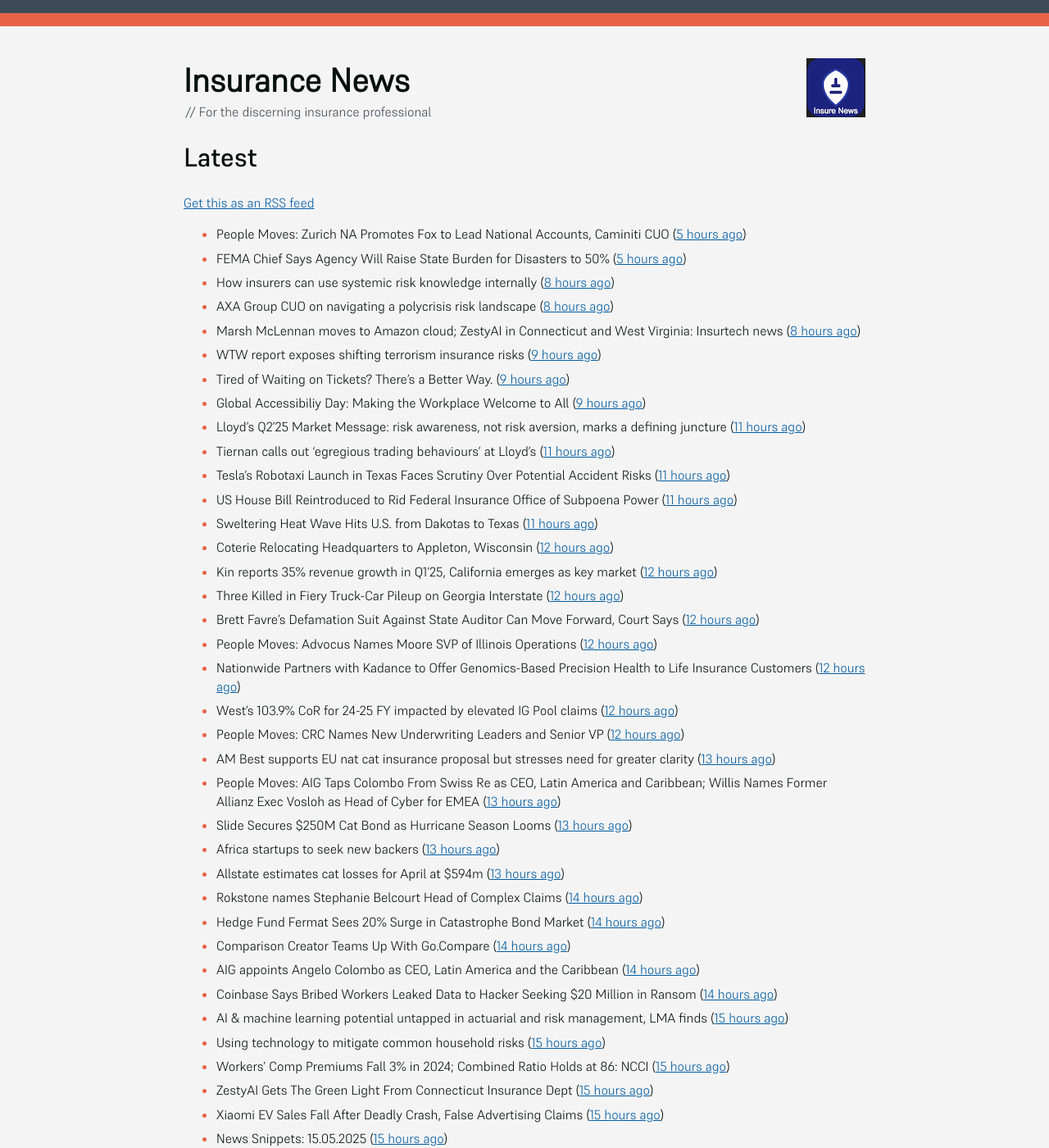
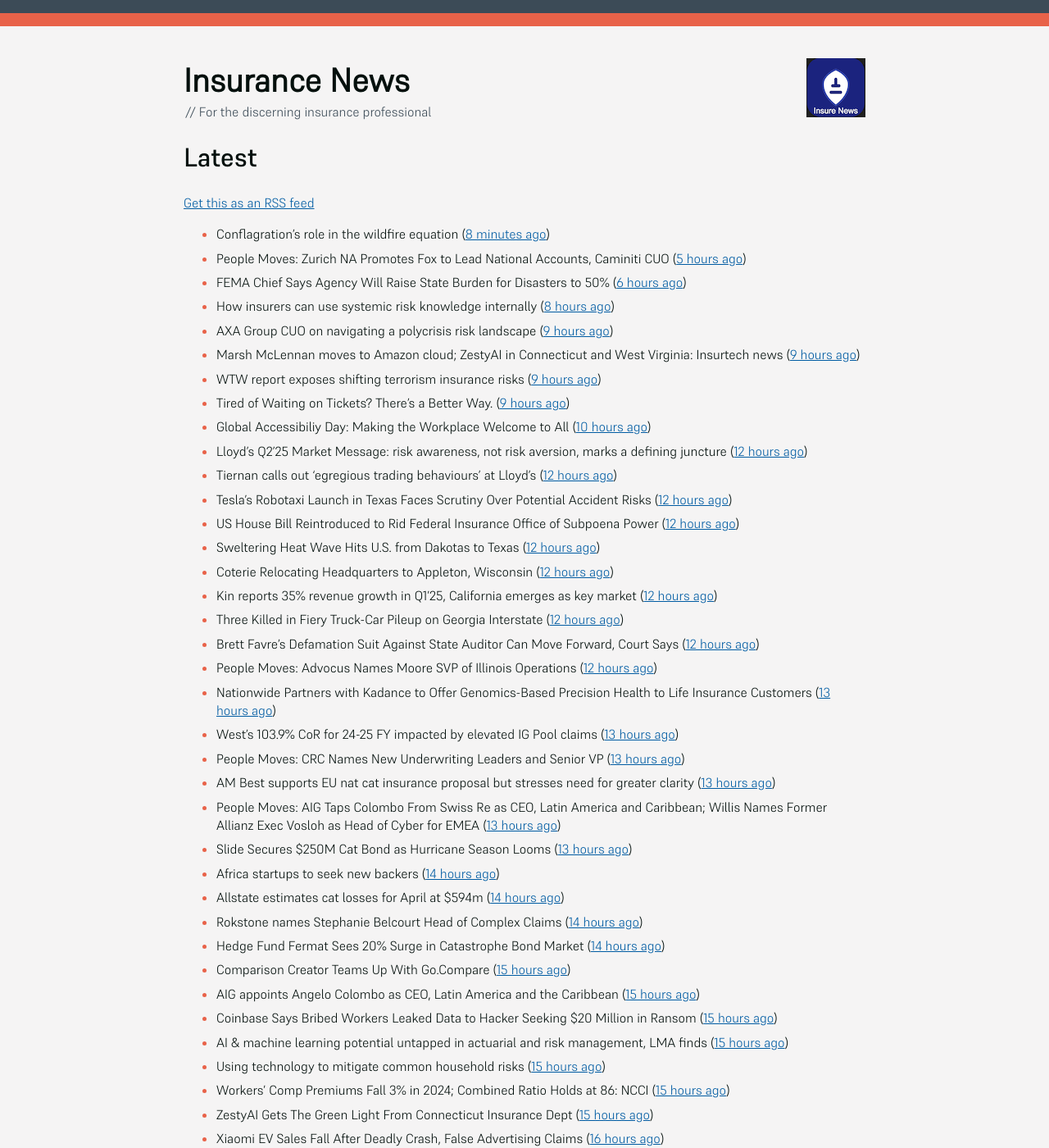
Before and after one commit to mat-0/feeds.thechels.uk, a Jekyll site: the page built from index.md, in a window 1280 px wide and 1400 px high. Shown: the whole window at 82% size. Built offline with Jekyll 4.4.1, drawn with Linux system fonts in a browser that asks for light colours; some of the changed text lies outside the part shown.

Commit message:
New Feed

```diff
--- a/index.md
+++ b/index.md
@@ -8,58 +8,59 @@ description: Latest Updates
 [Get this as an RSS feed](/feed.rss)
 
 <!-- news_marker starts -->
+- Conflagration’s role in the wildfire equation ([8 minutes ago](https://www.insurancejournal.com/blogs/cotality/2025/05/16/823947.htm))
 - People Moves: Zurich NA Promotes Fox to Lead National Accounts, Caminiti CUO ([5 hours ago](https://www.insurancejournal.com/news/national/2025/05/15/823985.htm))
-- FEMA Chief Says Agency Will Raise State Burden for Disasters to 50% ([5 hours ago](https://www.insurancejournal.com/news/national/2025/05/15/823980.htm))
+- FEMA Chief Says Agency Will Raise State Burden for Disasters to 50% ([6 hours ago](https://www.insurancejournal.com/news/national/2025/05/15/823980.htm))
 - How insurers can use systemic risk knowledge internally ([8 hours ago](https://www.dig-in.com/opinion/how-insurers-can-use-systemic-risk-knowledge-internally))
-- AXA Group CUO on navigating a polycrisis risk landscape ([8 hours ago](https://www.insurancebusinessmag.com/uk/news/breaking-news/axa-group-cuo-on-navigating-a-polycrisis-risk-landscape-535921.aspx))
-- Marsh McLennan moves to Amazon cloud; ZestyAI in Connecticut and West Virginia: Insurtech news ([8 hours ago](https://www.dig-in.com/news/marsh-mclennan-to-amazon-cloud-zestyai-and-insurtech-news))
+- AXA Group CUO on navigating a polycrisis risk landscape ([9 hours ago](https://www.insurancebusinessmag.com/uk/news/breaking-news/axa-group-cuo-on-navigating-a-polycrisis-risk-landscape-535921.aspx))
+- Marsh McLennan moves to Amazon cloud; ZestyAI in Connecticut and West Virginia: Insurtech news ([9 hours ago](https://www.dig-in.com/news/marsh-mclennan-to-amazon-cloud-zestyai-and-insurtech-news))
 - WTW report exposes shifting terrorism insurance risks ([9 hours ago](https://www.insurancebusinessmag.com/uk/news/breaking-news/wtw-report-exposes-shifting-terrorism-insurance-risks-535909.aspx))
 - Tired of Waiting on Tickets? There’s a Better Way. ([9 hours ago](https://www.insurancejournal.com/blogs/expert-insured/2025/05/15/823954.htm))
-- Global Accessibiliy Day: Making the Workplace Welcome to All ([9 hours ago](https://insurance-edge.net/2025/05/15/global-accessibiliy-day-making-the-workplace-welcome-to-all/))
-- Lloyd’s Q2’25 Market Message: risk awareness, not risk aversion, marks a defining juncture ([11 hours ago](https://www.reinsurancene.ws/lloyds-q225-market-message-risk-awareness-not-risk-aversion-marks-a-defining-juncture/))
-- Tiernan calls out ‘egregious trading behaviours’ at Lloyd’s ([11 hours ago](https://www.postonline.co.uk/lloydslondon/7957765/tiernan-calls-out-egregious-trading-behaviours-at-lloyds))
-- Tesla’s Robotaxi Launch in Texas Faces Scrutiny Over Potential Accident Risks ([11 hours ago](https://www.insurancejournal.com/news/southcentral/2025/05/15/823930.htm))
-- US House Bill Reintroduced to Rid Federal Insurance Office of Subpoena Power ([11 hours ago](https://www.insurancejournal.com/news/national/2025/05/15/823897.htm))
-- Sweltering Heat Wave Hits U.S. from Dakotas to Texas ([11 hours ago](https://www.insurancejournal.com/news/southcentral/2025/05/15/823927.htm))
+- Global Accessibiliy Day: Making the Workplace Welcome to All ([10 hours ago](https://insurance-edge.net/2025/05/15/global-accessibiliy-day-making-the-workplace-welcome-to-all/))
+- Lloyd’s Q2’25 Market Message: risk awareness, not risk aversion, marks a defining juncture ([12 hours ago](https://www.reinsurancene.ws/lloyds-q225-market-message-risk-awareness-not-risk-aversion-marks-a-defining-juncture/))
+- Tiernan calls out ‘egregious trading behaviours’ at Lloyd’s ([12 hours ago](https://www.postonline.co.uk/lloydslondon/7957765/tiernan-calls-out-egregious-trading-behaviours-at-lloyds))
+- Tesla’s Robotaxi Launch in Texas Faces Scrutiny Over Potential Accident Risks ([12 hours ago](https://www.insurancejournal.com/news/southcentral/2025/05/15/823930.htm))
+- US House Bill Reintroduced to Rid Federal Insurance Office of Subpoena Power ([12 hours ago](https://www.insurancejournal.com/news/national/2025/05/15/823897.htm))
+- Sweltering Heat Wave Hits U.S. from Dakotas to Texas ([12 hours ago](https://www.insurancejournal.com/news/southcentral/2025/05/15/823927.htm))
 - Coterie Relocating Headquarters to Appleton, Wisconsin ([12 hours ago](https://www.insurancejournal.com/news/midwest/2025/05/15/823924.htm))
 - Kin reports 35% revenue growth in Q1’25, California emerges as key market ([12 hours ago](https://www.reinsurancene.ws/kin-reports-35-revenue-growth-in-q125-california-emerges-as-key-market/))
 - Three Killed in Fiery Truck-Car Pileup on Georgia Interstate ([12 hours ago](https://www.insurancejournal.com/news/southeast/2025/05/15/823917.htm))
 - Brett Favre’s Defamation Suit Against State Auditor Can Move Forward, Court Says ([12 hours ago](https://www.insurancejournal.com/news/southeast/2025/05/15/823911.htm))
 - People Moves: Advocus Names Moore SVP of Illinois Operations ([12 hours ago](https://www.insurancejournal.com/news/midwest/2025/05/15/823905.htm))
-- Nationwide Partners with Kadance to Offer Genomics-Based Precision Health to Life Insurance Customers ([12 hours ago](https://www.insurtechinsights.com/nationwide-partners-with-kadance-to-offer-genomics-based-precision-health-to-life-insurance-customers/))
-- West’s 103.9% CoR for 24-25 FY impacted by elevated IG Pool claims ([12 hours ago](https://www.reinsurancene.ws/wests-103-9-cor-for-24-25-fy-impacted-by-elevated-ig-pool-claims/))
-- People Moves: CRC Names New Underwriting Leaders and Senior VP ([12 hours ago](https://www.insurancejournal.com/news/southeast/2025/05/15/823894.htm))
+- Nationwide Partners with Kadance to Offer Genomics-Based Precision Health to Life Insurance Customers ([13 hours ago](https://www.insurtechinsights.com/nationwide-partners-with-kadance-to-offer-genomics-based-precision-health-to-life-insurance-customers/))
+- West’s 103.9% CoR for 24-25 FY impacted by elevated IG Pool claims ([13 hours ago](https://www.reinsurancene.ws/wests-103-9-cor-for-24-25-fy-impacted-by-elevated-ig-pool-claims/))
+- People Moves: CRC Names New Underwriting Leaders and Senior VP ([13 hours ago](https://www.insurancejournal.com/news/southeast/2025/05/15/823894.htm))
 - AM Best supports EU nat cat insurance proposal but stresses need for greater clarity ([13 hours ago](https://www.reinsurancene.ws/am-best-supports-eu-nat-cat-insurance-proposal-but-stresses-need-for-greater-clarity/))
 - People Moves: AIG Taps Colombo From Swiss Re as CEO, Latin America and Caribbean; Willis Names Former Allianz Exec Vosloh as Head of Cyber for EMEA ([13 hours ago](https://www.insurancejournal.com/news/international/2025/05/15/823886.htm))
 - Slide Secures $250M Cat Bond as Hurricane Season Looms ([13 hours ago](https://www.insurancejournal.com/news/southeast/2025/05/15/823884.htm))
-- Africa startups to seek new backers ([13 hours ago](https://www.dig-in.com/articles/africa-startups-to-seek-new-backers))
-- Allstate estimates cat losses for April at $594m ([13 hours ago](https://www.reinsurancene.ws/allstate-estimates-cat-losses-for-april-at-594m/))
+- Africa startups to seek new backers ([14 hours ago](https://www.dig-in.com/articles/africa-startups-to-seek-new-backers))
+- Allstate estimates cat losses for April at $594m ([14 hours ago](https://www.reinsurancene.ws/allstate-estimates-cat-losses-for-april-at-594m/))
 - Rokstone names Stephanie Belcourt Head of Complex Claims ([14 hours ago](https://www.reinsurancene.ws/rokstone-names-stephanie-belcourt-head-of-complex-claims/))
 - Hedge Fund Fermat Sees 20% Surge in Catastrophe Bond Market ([14 hours ago](https://www.insurancejournal.com/news/international/2025/05/15/823861.htm))
-- Comparison Creator Teams Up With Go.Compare ([14 hours ago](https://insurance-edge.net/2025/05/15/comparison-creator-teams-up-with-go-compare/))
-- AIG appoints Angelo Colombo as CEO, Latin America and the Caribbean ([14 hours ago](https://www.reinsurancene.ws/aig-appoints-angelo-colombo-as-ceo-latin-america-and-the-caribbean/))
-- Coinbase Says Bribed Workers Leaked Data to Hacker Seeking $20 Million in Ransom ([14 hours ago](https://www.insurancejournal.com/news/national/2025/05/15/823862.htm))
+- Comparison Creator Teams Up With Go.Compare ([15 hours ago](https://insurance-edge.net/2025/05/15/comparison-creator-teams-up-with-go-compare/))
+- AIG appoints Angelo Colombo as CEO, Latin America and the Caribbean ([15 hours ago](https://www.reinsurancene.ws/aig-appoints-angelo-colombo-as-ceo-latin-america-and-the-caribbean/))
+- Coinbase Says Bribed Workers Leaked Data to Hacker Seeking $20 Million in Ransom ([15 hours ago](https://www.insurancejournal.com/news/national/2025/05/15/823862.htm))
 - AI & machine learning potential untapped in actuarial and risk management, LMA finds ([15 hours ago](https://www.reinsurancene.ws/ai-machine-learning-potential-untapped-in-actuarial-and-risk-management-lma-finds/))
 - Using technology to mitigate common household risks ([15 hours ago](https://www.dig-in.com/podcast/using-technology-to-mitigate-common-household-risks))
 - Workers’ Comp Premiums Fall 3% in 2024; Combined Ratio Holds at 86: NCCI ([15 hours ago](https://www.insurancejournal.com/news/national/2025/05/15/823850.htm))
 - ZestyAI Gets The Green Light From Connecticut Insurance Dept ([15 hours ago](https://insurance-edge.net/2025/05/15/zestyai-gets-the-green-light-from-connecticut-insurance-dept/))
-- Xiaomi EV Sales Fall After Deadly Crash, False Advertising Claims ([15 hours ago](https://www.insurancejournal.com/news/international/2025/05/15/823843.htm))
-- News Snippets: 15.05.2025 ([15 hours ago](https://insurance-edge.net/2025/05/15/news-snippets-15-05-2025/))
-- AXA XL bolsters Indian team with several senior appointments ([15 hours ago](https://www.reinsurancene.ws/axa-xl-bolsters-indian-team-with-several-senior-appointments/))
+- Xiaomi EV Sales Fall After Deadly Crash, False Advertising Claims ([16 hours ago](https://www.insurancejournal.com/news/international/2025/05/15/823843.htm))
+- News Snippets: 15.05.2025 ([16 hours ago](https://insurance-edge.net/2025/05/15/news-snippets-15-05-2025/))
+- AXA XL bolsters Indian team with several senior appointments ([16 hours ago](https://www.reinsurancene.ws/axa-xl-bolsters-indian-team-with-several-senior-appointments/))
 - Compre Completes on Ethias S.A. Deal ([16 hours ago](https://insurance-edge.net/2025/05/15/compre-completes-on-ethias-s-a-deal/))
 - Conduit Re continues to evolve reinsurance strategy amid desire to reduce volatility: CEO ([16 hours ago](https://www.reinsurancene.ws/conduit-re-continues-to-evolve-reinsurance-strategy-amid-desire-to-reduce-volatility-ceo/))
 - Tinubu Secures $45 Million to Accelerate Global Leadership in Specialty Insurance SaaS ([17 hours ago](https://www.insurtechinsights.com/tinubu-secures-45-million-to-accelerate-global-leadership-in-specialty-insurance-saas/))
 - LMA Survey on How AI Can Enhance Actuarial Risk ([17 hours ago](https://insurance-edge.net/2025/05/15/lma-survey-on-how-ai-can-enhance-actuarial-risk/))
-- Navigating the unexpected: Expert tips for effective claims management and swift recovery ([17 hours ago](https://www.insurancebusinessmag.com/uk/news/property-insurance/navigating-the-unexpected-expert-tips-for-effective-claims-management-and-swift-recovery-535498.aspx))
-- TIMBY Specialty Insurance Solutions Launches Warehouse Legal Liability Coverage to Expand Inland Marine Portfolio ([17 hours ago](https://www.insurtechinsights.com/timby-specialty-insurance-solutions-launches-warehouse-legal-liability-coverage-to-expand-inland-marine-portfolio/))
+- Navigating the unexpected: Expert tips for effective claims management and swift recovery ([18 hours ago](https://www.insurancebusinessmag.com/uk/news/property-insurance/navigating-the-unexpected-expert-tips-for-effective-claims-management-and-swift-recovery-535498.aspx))
+- TIMBY Specialty Insurance Solutions Launches Warehouse Legal Liability Coverage to Expand Inland Marine Portfolio ([18 hours ago](https://www.insurtechinsights.com/timby-specialty-insurance-solutions-launches-warehouse-legal-liability-coverage-to-expand-inland-marine-portfolio/))
 - Broking stalwart on how the market has evolved ([18 hours ago](https://www.insurancebusinessmag.com/uk/news/breaking-news/broking-stalwart-on-how-the-market-has-evolved-535809.aspx))
 - FERMA's Foresight Committee calls for a shift to long-term risk strategies ([18 hours ago](https://www.insurancebusinessmag.com/uk/news/non-profits/fermas-foresight-committee-calls-for-a-shift-to-longterm-risk-strategies-535808.aspx))
 - Allianz sees strong start to 2025, reaffirms full-year outlook ([18 hours ago](https://www.insurancebusinessmag.com/uk/news/breaking-news/allianz-sees-strong-start-to-2025-reaffirms-fullyear-outlook-535802.aspx))
 - Talanx reports record-breaking start to the year amid high claims ([18 hours ago](https://www.insurancebusinessmag.com/uk/news/breaking-news/talanx-reports-recordbreaking-start-to-the-year-amid-high-claims-535796.aspx))
 - 'Poly-employment': Transparency in workplaces encouraged amid rise of secondary jobs ([18 hours ago](https://www.insurancebusinessmag.com/uk/news/breaking-news/polyemployment-transparency-in-workplaces-encouraged-amid-rise-of-secondary-jobs-535784.aspx))
 - ‘Synchronization’ of Europe’s Financial Rules With US, UK Is a Priority: France’s Macron ([18 hours ago](https://www.insurancejournal.com/news/international/2025/05/15/823833.htm))
-- ‘Don’t preach to us’, pleads Pen CEO ([18 hours ago](https://www.postonline.co.uk/broker/7957752/dont-preach-to-us-pleads-pen-ceo))
-- bolttech and Sumitomo Corporation Launch Strategic Joint Venture to Expand Embedded Protection Solutions in Asia ([18 hours ago](https://www.insurtechinsights.com/bolttech-and-sumitomo-corporation-launch-strategic-joint-venture-to-expand-embedded-protection-solutions-in-asia/))
+- ‘Don’t preach to us’, pleads Pen CEO ([19 hours ago](https://www.postonline.co.uk/broker/7957752/dont-preach-to-us-pleads-pen-ceo))
+- bolttech and Sumitomo Corporation Launch Strategic Joint Venture to Expand Embedded Protection Solutions in Asia ([19 hours ago](https://www.insurtechinsights.com/bolttech-and-sumitomo-corporation-launch-strategic-joint-venture-to-expand-embedded-protection-solutions-in-asia/))
 - Aviva sees broad-based growth in Q1 across segments ([19 hours ago](https://www.insurancebusinessmag.com/uk/news/breaking-news/aviva-sees-broadbased-growth-in-q1-across-segments-535781.aspx))
 - DLG deal ‘on course’ and not a distraction for Aviva ([20 hours ago](https://www.postonline.co.uk/news/7957750/dlg-deal-on-course-and-not-a-distraction-for-aviva))
 - Q&A: Andy Hutchinson, Turvi ([20 hours ago](https://www.postonline.co.uk/technology/7957394/qa-andy-hutchinson-turvi))
@@ -67,13 +68,12 @@ description: Latest Updates
 - CMI honours Dame Amanda Blanc and Baroness Louise Casey for transformative leadership ([21 hours ago](https://www.insurancebusinessmag.com/uk/news/breaking-news/cmi-honours-dame-amanda-blanc-and-baroness-louise-casey-for-transformative-leadership-535773.aspx))
 - Two industry veterans receive BIBA 2025 awards ([21 hours ago](https://www.insurancebusinessmag.com/uk/news/breaking-news/two-industry-veterans-receive-biba-2025-awards-535772.aspx))
 - Willis names head of cyber for EMEA ([21 hours ago](https://www.insurancebusinessmag.com/uk/news/cyber/willis-names-head-of-cyber-for-emea-535771.aspx))
-- 2024 P/C Insurance Combined Ratio Best in More Than a Decade ([22 hours ago](https://www.insurancejournal.com/news/national/2025/05/15/823801.htm))
+- 2024 P/C Insurance Combined Ratio Best in More Than a Decade ([23 hours ago](https://www.insurancejournal.com/news/national/2025/05/15/823801.htm))
 - State Farm VP Apologizes to Homeowner While Allstate Gets Grilled at Senate Hearing ([23 hours ago](https://www.insurancejournal.com/news/national/2025/05/15/823722.htm))
 - TIMBY Specialty Launches Warehouse Legal Liability Coverage ([23 hours ago](https://www.insurancejournal.com/news/west/2025/05/15/823803.htm))
 - In Tesla’s Wake, More Big Companies Propose Voting ‘Dexit’ to Depart Delaware ([23 hours ago](https://www.insurancejournal.com/news/east/2025/05/15/823818.htm))
 - People Moves: Roberts Joins Alliant in Boston; MEMIC Promotes Amoateng and Finn ([23 hours ago](https://www.insurancejournal.com/news/east/2025/05/15/823382.htm))
 - New York Sues Capital One for Cheating Savings Depositors ([23 hours ago](https://www.insurancejournal.com/news/east/2025/05/15/823815.htm))
-- LA County Wildfire Alert Mistakenly Sent to Millions Due to Tech Glitch ([23 hours ago](https://www.insurancejournal.com/news/west/2025/05/15/823791.htm))
 - Throwback Thursday: CII card woes; Hiscox grows ([23 hours ago](https://www.postonline.co.uk/personal/7956604/throwback-thursday-cii-card-woes-hiscox-grows))
 - Why blaming hybrid working for productivity problems is too easy ([23 hours ago](https://www.postonline.co.uk/people/7957728/why-blaming-hybrid-working-for-productivity-problems-is-too-easy))
 - Digital is primary tool for customers to purchase insurance: J.D. Power ([1 days ago](https://www.dig-in.com/news/customers-prefer-buying-insurance-digitally-says-j-d-power))
```
Also changed, not shown: other parts of index.md (+1 -1 lines).
